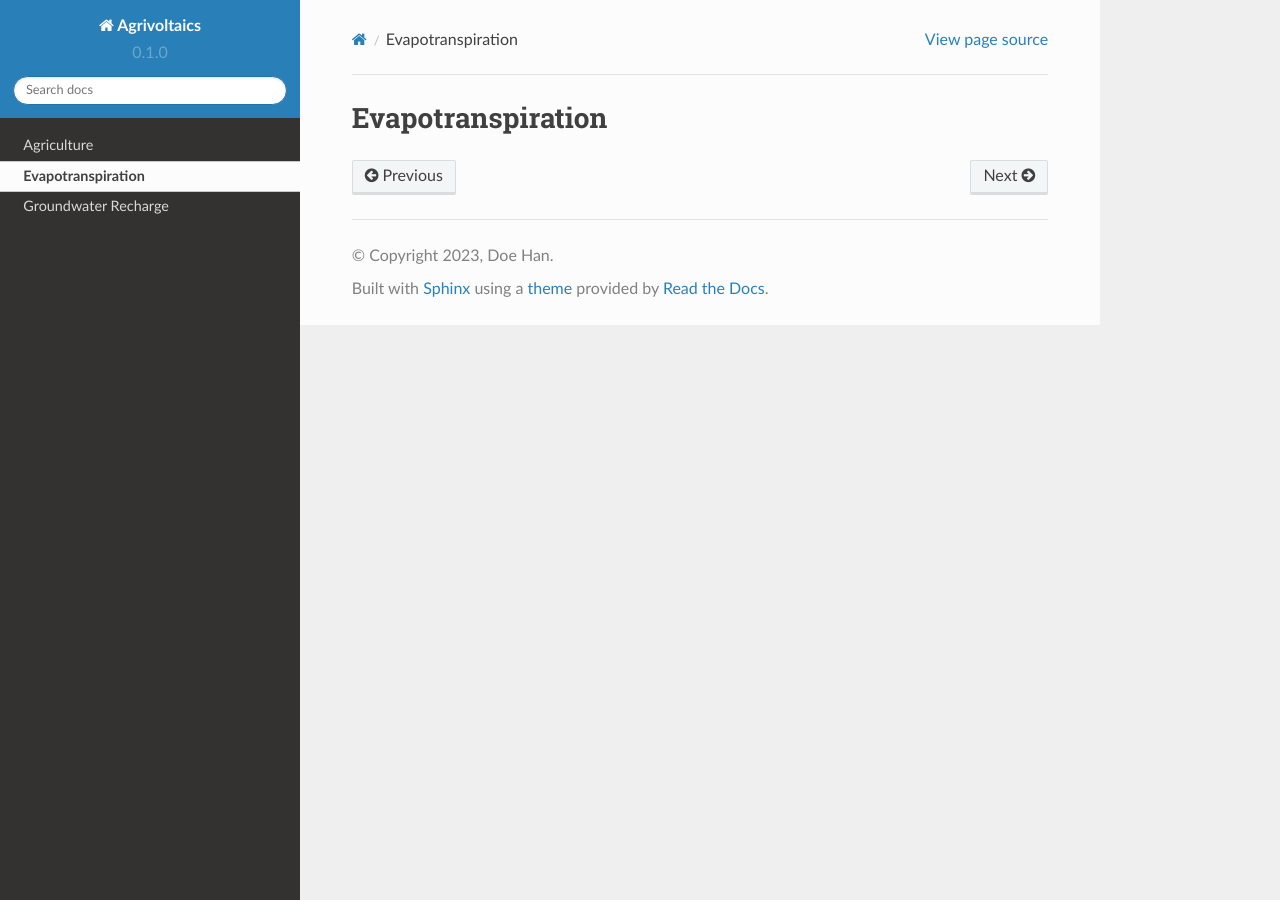
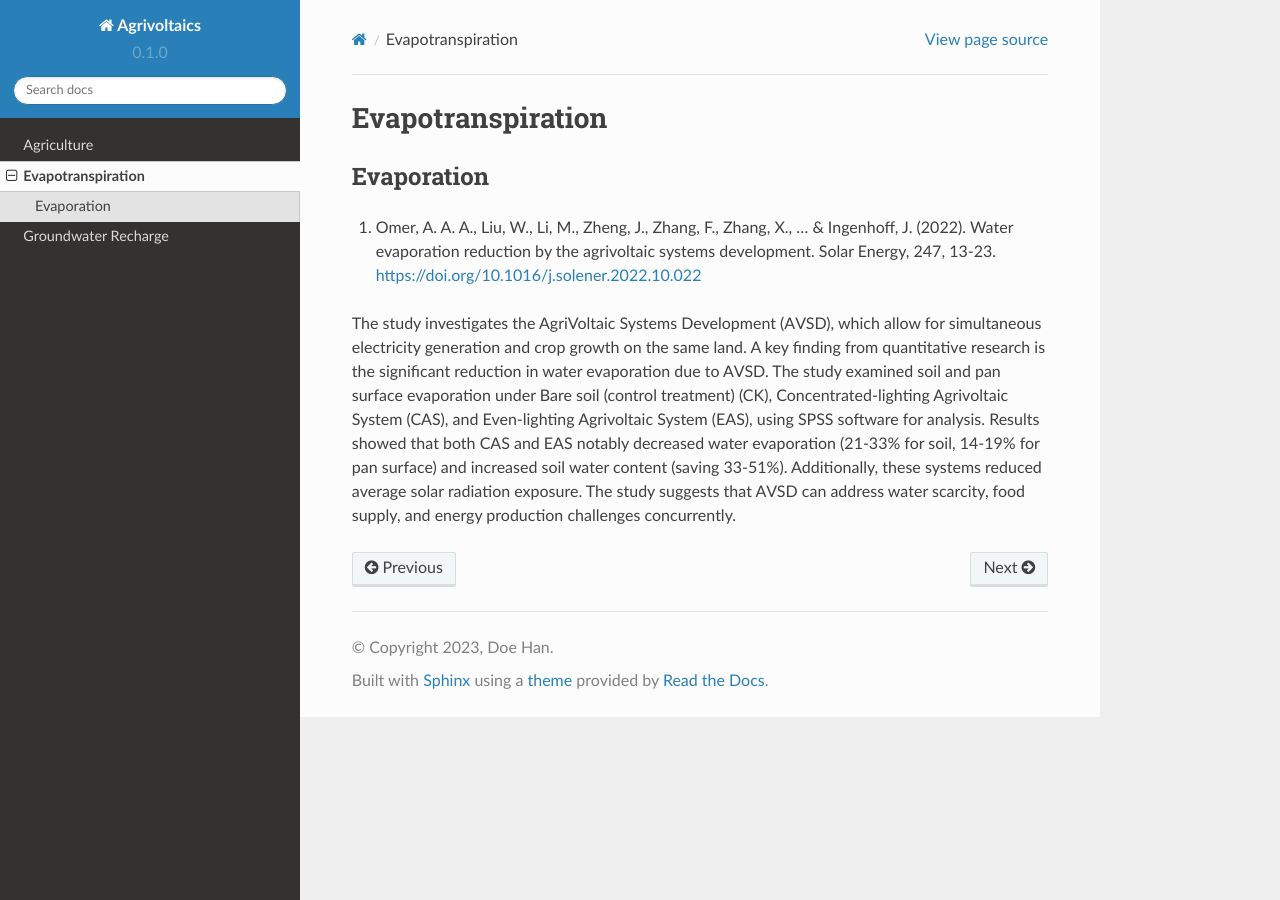
Before and after one commit to hanhydro/wiki, a Sphinx documentation site: the page built from docs/source/et.rst, in a window 1280 px wide. Built offline with Sphinx 7.4.7 and the Read the Docs theme 2.0.0, drawn with Linux system fonts in a browser that asks for light colours; pages that are not in the unit, such as notebooks, are missing from menus.

Commit message:
Update et.rst

```diff
--- a/docs/source/et.rst
+++ b/docs/source/et.rst
@@ -1,2 +1,8 @@
 Evapotranspiration
 ==================
+
+Evaporation
+-----------
+1) Omer, A. A. A., Liu, W., Li, M., Zheng, J., Zhang, F., Zhang, X., ... & Ingenhoff, J. (2022). Water evaporation reduction by the agrivoltaic systems development. Solar Energy, 247, 13-23. https://doi.org/10.1016/j.solener.2022.10.022
+
+The study investigates the AgriVoltaic Systems Development (AVSD), which allow for simultaneous electricity generation and crop growth on the same land. A key finding from quantitative research is the significant reduction in water evaporation due to AVSD. The study examined soil and pan surface evaporation under Bare soil (control treatment) (CK), Concentrated-lighting Agrivoltaic System (CAS), and Even-lighting Agrivoltaic System (EAS), using SPSS software for analysis. Results showed that both CAS and EAS notably decreased water evaporation (21-33% for soil, 14-19% for pan surface) and increased soil water content (saving 33-51%). Additionally, these systems reduced average solar radiation exposure. The study suggests that AVSD can address water scarcity, food supply, and energy production challenges concurrently.
```
